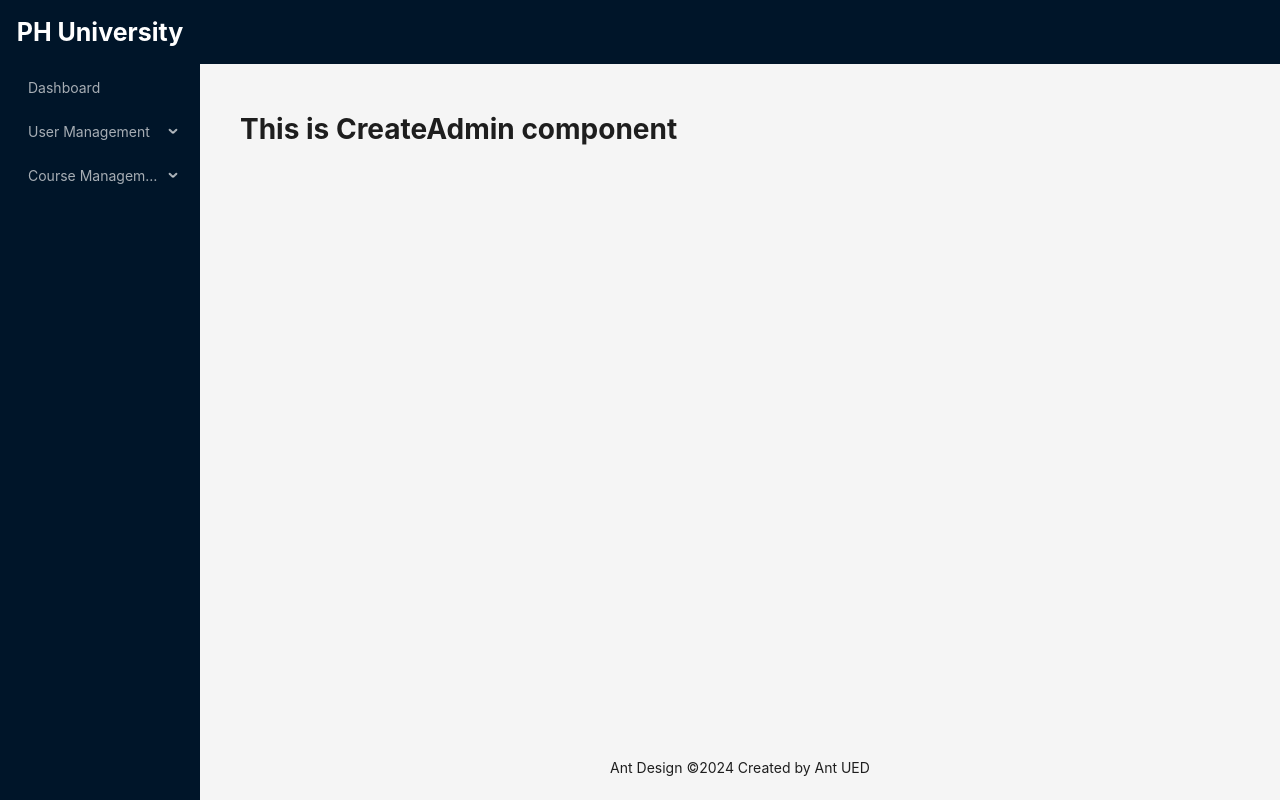
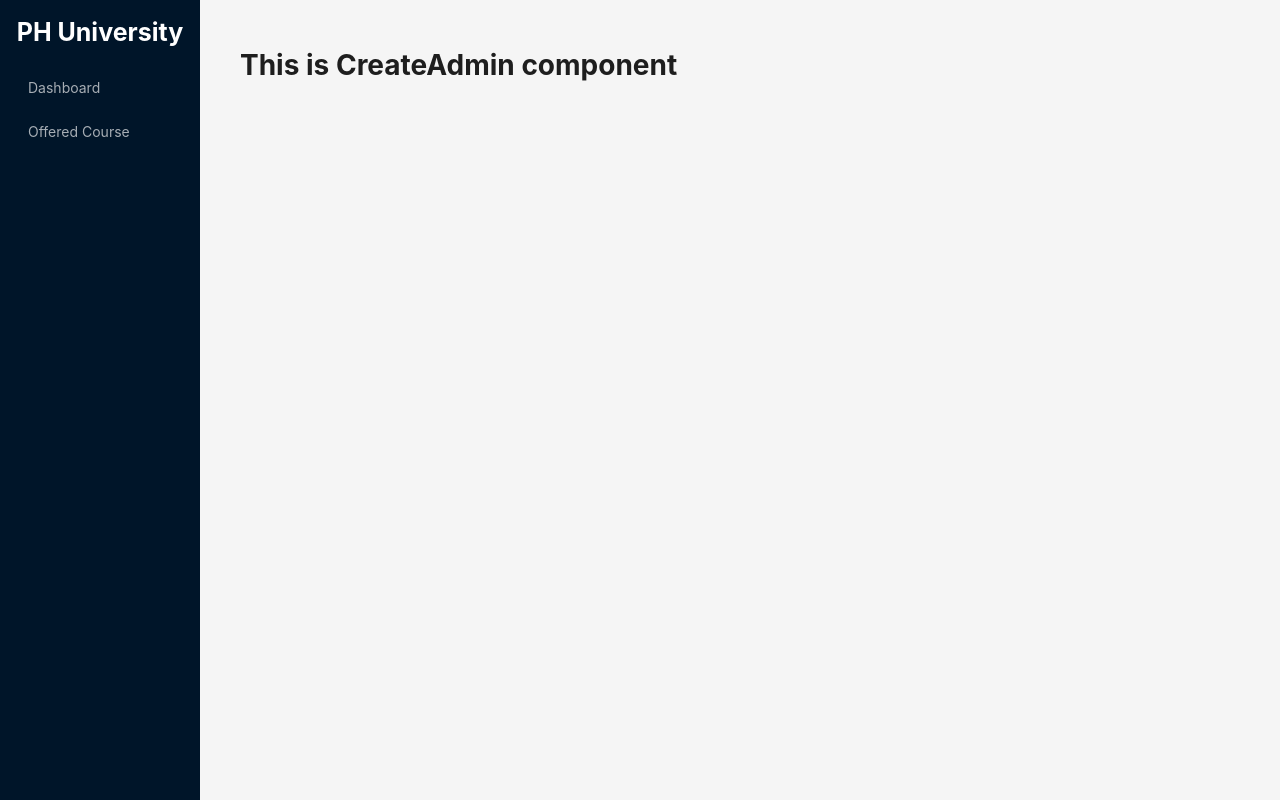
Before and after one commit to Shahadat-Git/ph-university-client, a React (Vite) app: page /admin/create-admin in a window 1280 px wide. Built offline with nearby package versions, Linux system fonts and the light colour scheme.

Commit message:
utils function added with dynamic sidebar menu for user role

```diff
--- a/src/components/layout/MainLayout.tsx
+++ b/src/components/layout/MainLayout.tsx
@@ -1,47 +1,15 @@
-import { Layout, Menu } from "antd";
+import { Layout } from "antd";
 
 import { Outlet } from "react-router-dom";
-import { adminSidebarItems } from "../../routes/admin.routes";
+import Sidebar from "./Sidebar";
 
-const { Header, Content, Footer, Sider } = Layout;
+const { Header, Content, Footer } = Layout;
 
 const MainLayout = () => {
   return (
     <Layout style={{ minHeight: "100vh" }}>
-      <Sider
-        breakpoint="lg"
-        collapsedWidth="0"
-        onBreakpoint={(broken) => {
-          console.log(broken);
-        }}
-        onCollapse={(collapsed, type) => {
-          console.log(collapsed, type);
-        }}
-      >
-        <div className="demo-logo-vertical">
-          <h1
-            style={{
-              color: "white",
-              textAlign: "center",
-              height: "4rem",
-              width: "100%",
-              fontSize: "25px",
-              display: "flex",
-              justifyContent: "center",
-              alignItems: "center",
-            }}
-          >
-            PH University
-          </h1>
-        </div>
-        <Menu
-          theme="dark"
-          mode="inline"
-          defaultSelectedKeys={["4"]}
-          items={adminSidebarItems}
-        />
-      </Sider>
       <Layout>
+        <Sidebar />
         <Header style={{ padding: 0 }} />
         <Content style={{ margin: "24px 16px 0" }}>
           <div
@@ -53,9 +21,6 @@ const MainLayout = () => {
             <Outlet />
           </div>
         </Content>
-        <Footer style={{ textAlign: "center" }}>
-          Ant Design ©{new Date().getFullYear()} Created by Ant UED
-        </Footer>
       </Layout>
     </Layout>
   );
--- /dev/null
+++ b/src/components/layout/Sidebar.tsx
@@ -0,0 +1,59 @@
+import { Layout, Menu } from "antd";
+import { sidebarItemsGenerator } from "../../utils/sitebarItemsGenerator";
+import { adminPaths } from "../../routes/admin.routes";
+import { facultyPaths } from "../../routes/faculty.routes";
+import { studentPaths } from "../../routes/student.routes";
+const { Sider } = Layout;
+
+const userRole = {
+  ADMIN: "admin",
+  FACULTY: "faculty",
+  STUDENT: "student",
+};
+const Sidebar = () => {
+  const role = "faculty";
+
+  let sidebarItems;
+
+  switch (role) {
+    case userRole.ADMIN:
+      sidebarItems = sidebarItemsGenerator(adminPaths, userRole.ADMIN);
+      break;
+    case userRole.FACULTY:
+      sidebarItems = sidebarItemsGenerator(facultyPaths, userRole.FACULTY);
+      break;
+    case userRole.STUDENT:
+      sidebarItems = sidebarItemsGenerator(studentPaths, userRole.STUDENT);
+      break;
+    default:
+      break;
+  }
+  return (
+    <Sider breakpoint="lg" collapsedWidth="0">
+      <div className="demo-logo-vertical">
+        <h1
+          style={{
+            color: "white",
+            textAlign: "center",
+            height: "4rem",
+            width: "100%",
+            fontSize: "25px",
+            display: "flex",
+            justifyContent: "center",
+            alignItems: "center",
+          }}
+        >
+          PH University
+        </h1>
+      </div>
+      <Menu
+        theme="dark"
+        mode="inline"
+        defaultSelectedKeys={["4"]}
+        items={sidebarItems}
+      />
+    </Sider>
+  );
+};
+
+export default Sidebar;
--- /dev/null
+++ b/src/pages/faculty/FacultyDashboard.tsx
@@ -0,0 +1,9 @@
+const FacultyDashboard = () => {
+  return (
+    <div>
+      <h1>This is FacultyDashboard component</h1>
+    </div>
+  );
+};
+
+export default FacultyDashboard;
--- /dev/null
+++ b/src/pages/faculty/OfferedCourse.tsx
@@ -0,0 +1,9 @@
+const OfferedCourse = () => {
+  return (
+    <div>
+      <h1>This is OfferedCourse component</h1>
+    </div>
+  );
+};
+
+export default OfferedCourse;
--- /dev/null
+++ b/src/pages/student/OfferedCourse.tsx
@@ -0,0 +1,9 @@
+const OfferedCourse = () => {
+  return (
+    <div>
+      <h1>This is OfferedCourse component</h1>
+    </div>
+  );
+};
+
+export default OfferedCourse;
--- /dev/null
+++ b/src/pages/student/StudentDashboard.tsx
@@ -0,0 +1,9 @@
+const StudentDashboard = () => {
+  return (
+    <div>
+      <h1>This is StudentDashboard component</h1>
+    </div>
+  );
+};
+
+export default StudentDashboard;
--- a/src/routes/admin.routes.tsx
+++ b/src/routes/admin.routes.tsx
@@ -1,20 +1,18 @@
-import { ReactNode } from "react";
 import AdminDashboard from "../pages/admin/AdminDashboard";
 import CreateAdmin from "../pages/admin/CreateAdmin";
 import CreateFaculty from "../pages/admin/CreateFaculty";
 import CreateStudent from "../pages/admin/CreateStudent";
-import { NavLink } from "react-router-dom";
 
 // type TRoute = {
 //   path: string;
 //   element: ReactNode;
 // };
 
-type TSidebarItem = {
-  key: string;
-  label: ReactNode;
-  children?: TSidebarItem[];
-};
+// type TSidebarItem = {
+//   key: string;
+//   label: ReactNode;
+//   children?: TSidebarItem[];
+// };
 
 export const adminPaths = [
   {
@@ -54,7 +52,7 @@ export const adminPaths = [
   },
 ];
 
-export const adminSidebarItems = adminPaths.reduce(
+/* export const adminSidebarItems = adminPaths.reduce(
   (acc: TSidebarItem[], item) => {
     if (item.name && item.path) {
       acc.push({
@@ -78,7 +76,7 @@ export const adminSidebarItems = adminPaths.reduce(
   },
   []
 );
-
+ */
 //* programaticals way
 
 /* export const adminRoutes = adminPaths.reduce((acc: TRoute[], item) => {
--- /dev/null
+++ b/src/routes/faculty.routes.tsx
@@ -0,0 +1,14 @@
+import FacultyDashboard from "../pages/faculty/FacultyDashboard";
+import OfferedCourse from "../pages/faculty/OfferedCourse";
+export const facultyPaths = [
+  {
+    name: "Dashboard",
+    path: "dashboard",
+    element: <FacultyDashboard />,
+  },
+  {
+    name: "Offered Course",
+    path: "offered-course",
+    element: <OfferedCourse />,
+  },
+];
--- a/src/routes/router.tsx
+++ b/src/routes/router.tsx
@@ -6,6 +6,8 @@ import Login from "../pages/Login";
 import Register from "../pages/Register";
 import { routeGenerator } from "../utils/routesGenerator";
 import { adminPaths } from "./admin.routes";
+import { facultyPaths } from "./faculty.routes";
+import { studentPaths } from "./student.routes";
 
 const router = createBrowserRouter([
   {
@@ -30,12 +32,12 @@ const router = createBrowserRouter([
   {
     path: "/faculty",
     element: <App />,
-    children: routeGenerator(adminPaths),
+    children: routeGenerator(facultyPaths),
   },
   {
     path: "/student",
     element: <App />,
-    children: routeGenerator(adminPaths),
+    children: routeGenerator(studentPaths),
   },
   {
     path: "/login",
--- /dev/null
+++ b/src/routes/student.routes.tsx
@@ -0,0 +1,15 @@
+import OfferedCourse from "../pages/student/OfferedCourse";
+import StudentDashboard from "../pages/student/StudentDashboard";
+
+export const studentPaths = [
+  {
+    name: "Dashboard",
+    path: "dashboard",
+    element: <StudentDashboard />,
+  },
+  {
+    name: "Offered Course",
+    path: "offered-course",
+    element: <OfferedCourse />,
+  },
+];
--- /dev/null
+++ b/src/utils/sitebarItemsGenerator.tsx
@@ -0,0 +1,28 @@
+import { NavLink } from "react-router-dom";
+import { TSidebarItem, TUserPath } from "../types/types.sidebar";
+
+export const sidebarItemsGenerator = (items: TUserPath[], role: string) => {
+  const sidebarItems = items.reduce((acc: TSidebarItem[], item) => {
+    if (item.name && item.path) {
+      acc.push({
+        key: item.name,
+        label: <NavLink to={`/${role}/${item.path}`}>{item.name}</NavLink>,
+      });
+    }
+
+    if (item.children) {
+      acc.push({
+        key: item.name,
+        label: item.name,
+        children: item.children.map((child) => ({
+          key: child.name,
+          label: <NavLink to={`/${role}/${child.path}`}>{child.name}</NavLink>,
+        })),
+      });
+    }
+
+    return acc;
+  }, []);
+
+  return sidebarItems;
+};
```
Also changed, not shown: src/types/types.sidebar.ts (added, +14 -0 lines).
